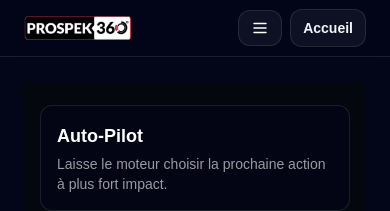
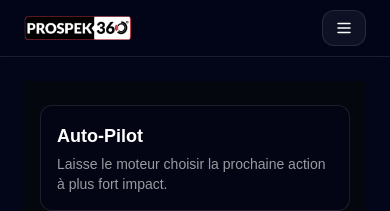
Before and after one commit to boucer/prospek360-recovery-engine, a Next.js app: page /autopilot in a window 390 px wide. Shown: the top 211 px of the page. Built offline with nearby package versions, Linux system fonts and the light colour scheme.

Commit message:
Mobile UX: dedupe navigation + hide Dashboard on mobile

```diff
--- a/app/(app)/audit/page.tsx
+++ b/app/(app)/audit/page.tsx
@@ -282,11 +282,12 @@ export default async function AuditPage({
 
             {/* ✅ Sortie unique (évite la confusion) */}
             <Link
-              href="/recovery"
-              className="inline-flex items-center gap-2 rounded-xl border border-white/10 bg-white/5 px-4 py-2 text-sm font-semibold hover:bg-white/10"
-            >
-              ← Dashboard
-            </Link>
+  href="/recovery"
+  className="hidden md:inline-flex rounded-xl border border-white/10 bg-white/5 px-4 py-2 text-sm font-semibold text-white hover:bg-white/10"
+>
+  ← Dashboard
+</Link>
+
           </div>
 
           {hasDrilldownContext && (
--- a/app/(app)/layout.tsx
+++ b/app/(app)/layout.tsx
@@ -12,6 +12,7 @@ export default function AppLayout({ children }: { children: React.ReactNode }) {
       <header className="sticky top-0 z-50 border-b border-white/10 bg-slate-950/80 backdrop-blur">
         <div className={HEADER_CONTAINER}>
           <div className="flex h-14 items-center justify-between gap-3">
+            {/* LEFT */}
             <div className="flex items-center gap-5">
               <Link href="/recovery" className="flex items-center gap-3">
                 <Image
@@ -27,7 +28,7 @@ export default function AppLayout({ children }: { children: React.ReactNode }) {
                 </span>
               </Link>
 
-              {/* Desktop nav */}
+              {/* Desktop navigation */}
               <nav className="hidden items-center gap-1 sm:flex">
                 <NavItem href="/recovery" label="Recovery" />
                 <NavItem href="/audit" label="Audit" />
@@ -35,15 +36,23 @@ export default function AppLayout({ children }: { children: React.ReactNode }) {
               </nav>
             </div>
 
-            {/* Right side actions */}
+            {/* RIGHT */}
             <div className="relative flex items-center gap-2">
-              {/* Mobile hamburger */}
-              <MobileNavMenu />
+              {/* Mobile hamburger ONLY */}
+              <div className="sm:hidden">
+                <MobileNavMenu />
+              </div>
 
-              {/* Accueil (reste visible, desktop & mobile) */}
+              {/* Accueil — DESKTOP ONLY (no mobile duplication) */}
               <Link
                 href="/"
-                className="rounded-xl border border-white/10 bg-white/5 px-3 py-2 text-sm font-semibold hover:bg-white/10"
+                className="
+                  hidden sm:inline-flex
+                  rounded-xl border border-white/10
+                  bg-white/5 px-3 py-2
+                  text-sm font-semibold
+                  hover:bg-white/10
+                "
               >
                 Accueil
               </Link>
@@ -52,7 +61,7 @@ export default function AppLayout({ children }: { children: React.ReactNode }) {
         </div>
       </header>
 
-      {/* ✅ BODY = même largeur que Audit */}
+      {/* BODY */}
       <main className={BODY_CONTAINER}>{children}</main>
     </div>
   );
```
